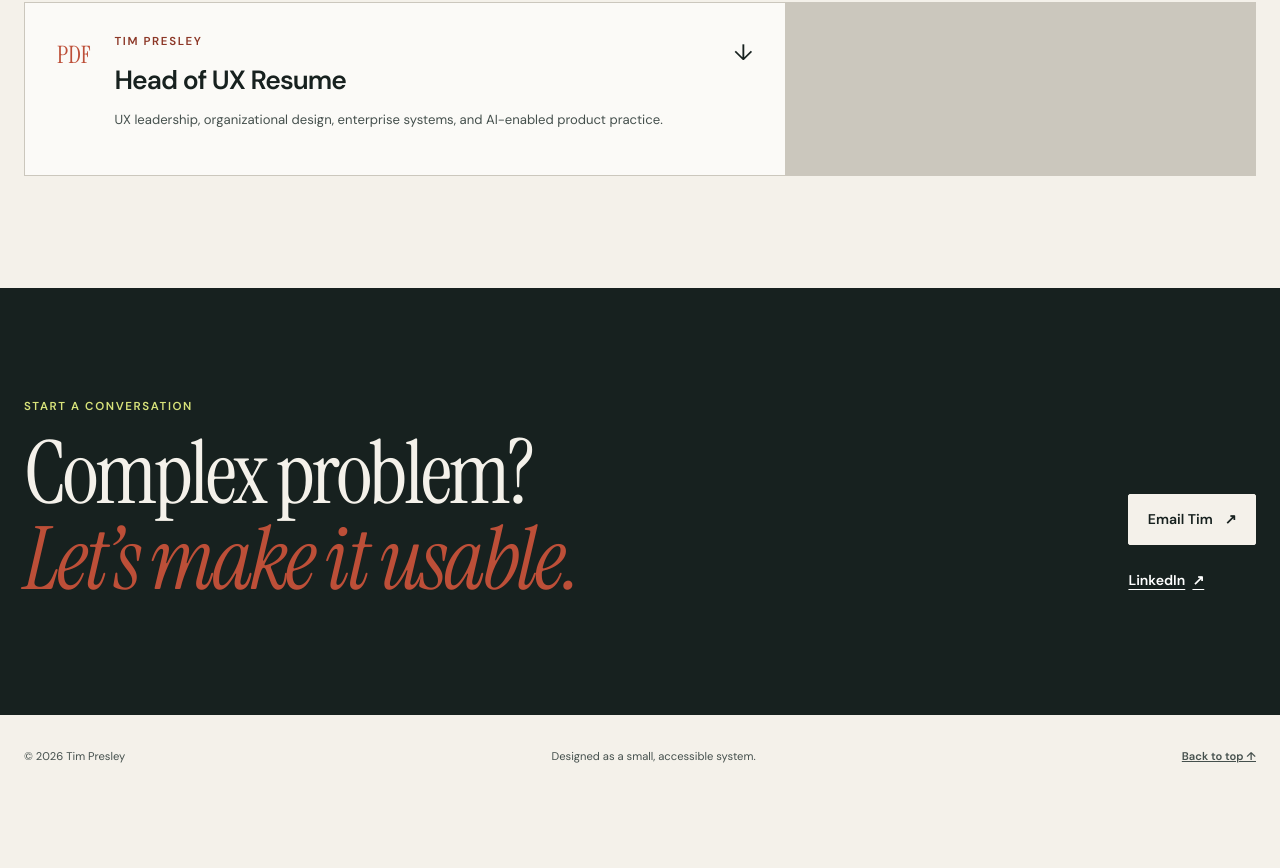
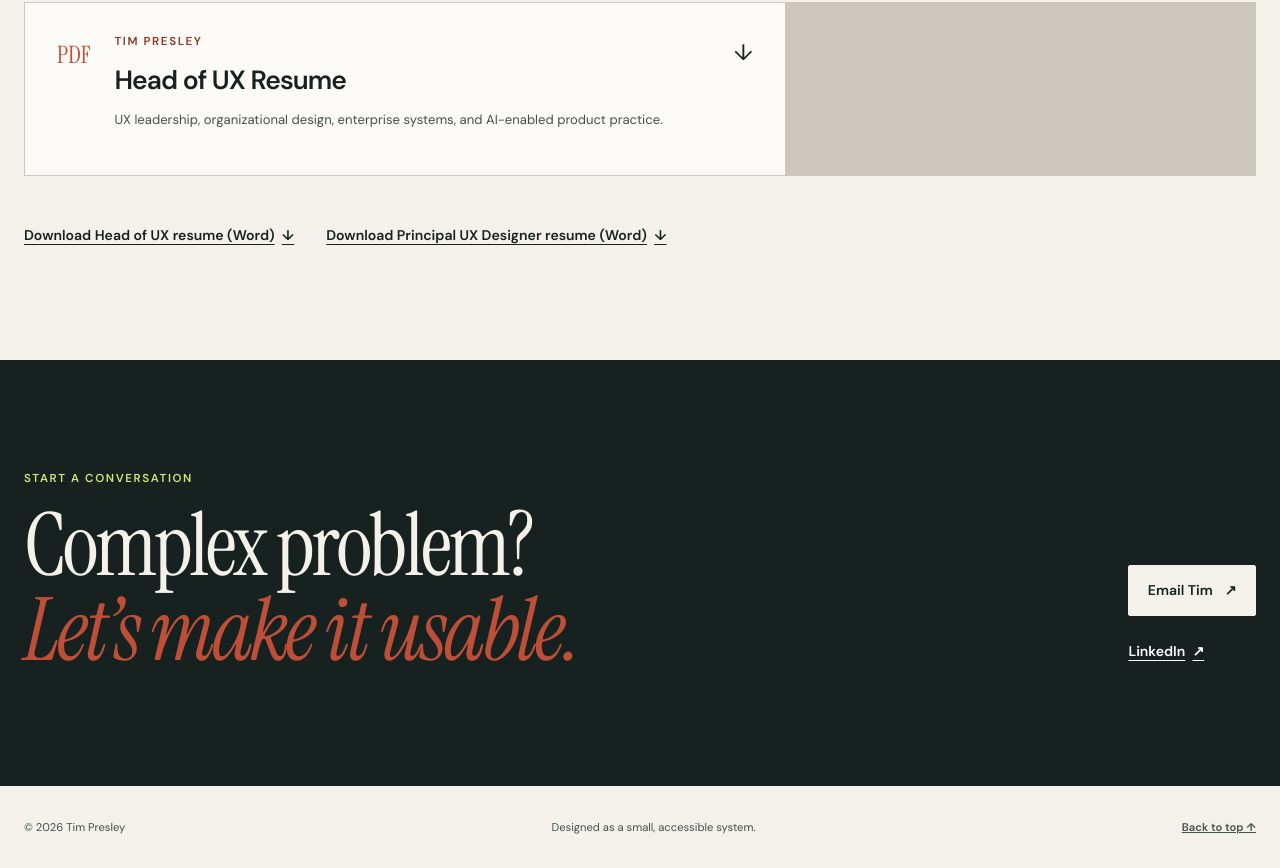
Before and after one commit to timpresley-ux/Portfolio, a plain HTML site: page index.html in a window 1280 px wide. Shown: the part 3564-4432 px from the top of the page. Before the commit the page ends 4361 px from the top, so only its background shows below. Drawn offline with Linux system fonts and the light colour scheme.

Commit message:
Add Word resume downloads to portfolio

```diff
--- a/index.html
+++ b/index.html
@@ -184,6 +184,10 @@
           <span class="download-icon" aria-hidden="true">↓</span>
         </a>
       </div>
+      <div class="hero-actions resume-downloads">
+        <a class="text-link" href="resources/resumes/Tim-Presley-Resume-Head-of-UX.docx" download>Download Head of UX resume (Word) <span aria-hidden="true">↓</span></a>
+        <a class="text-link" href="resources/resumes/Tim-Presley-Resume-Principal-UX-Designer.docx" download>Download Principal UX Designer resume (Word) <span aria-hidden="true">↓</span></a>
+      </div>
     </section>
 
     <section class="contact-section" id="contact">
```
